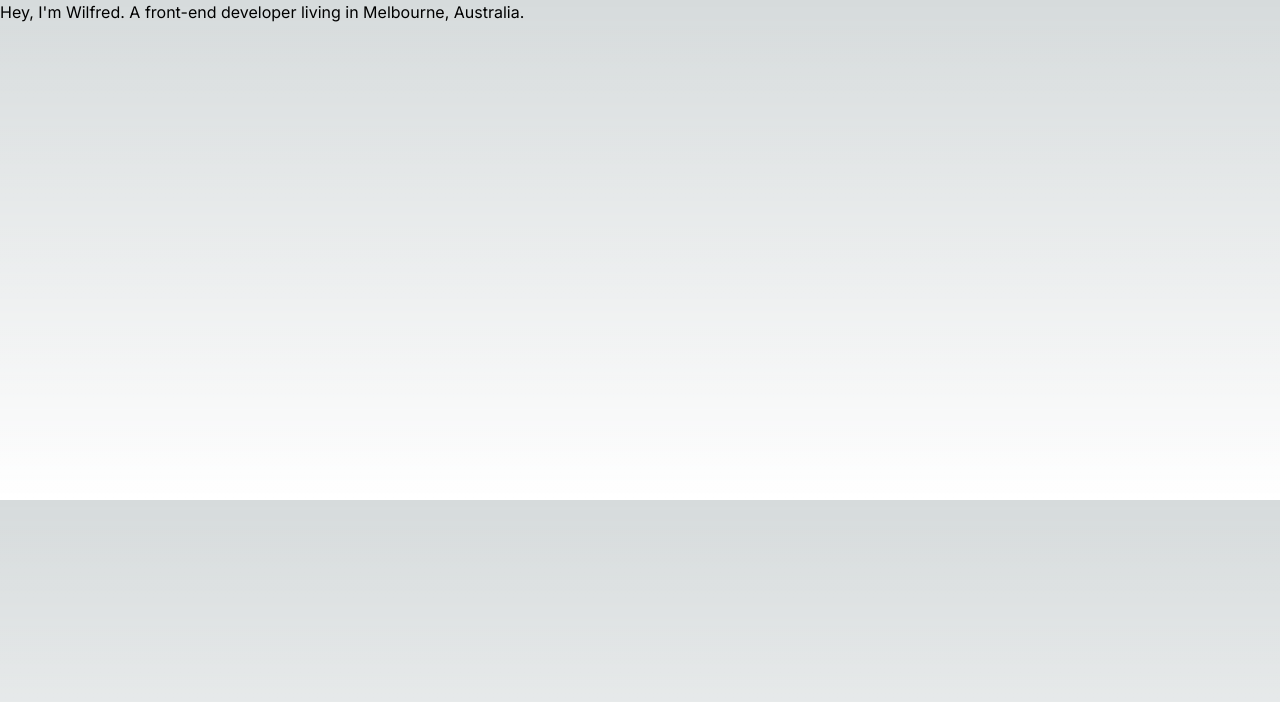
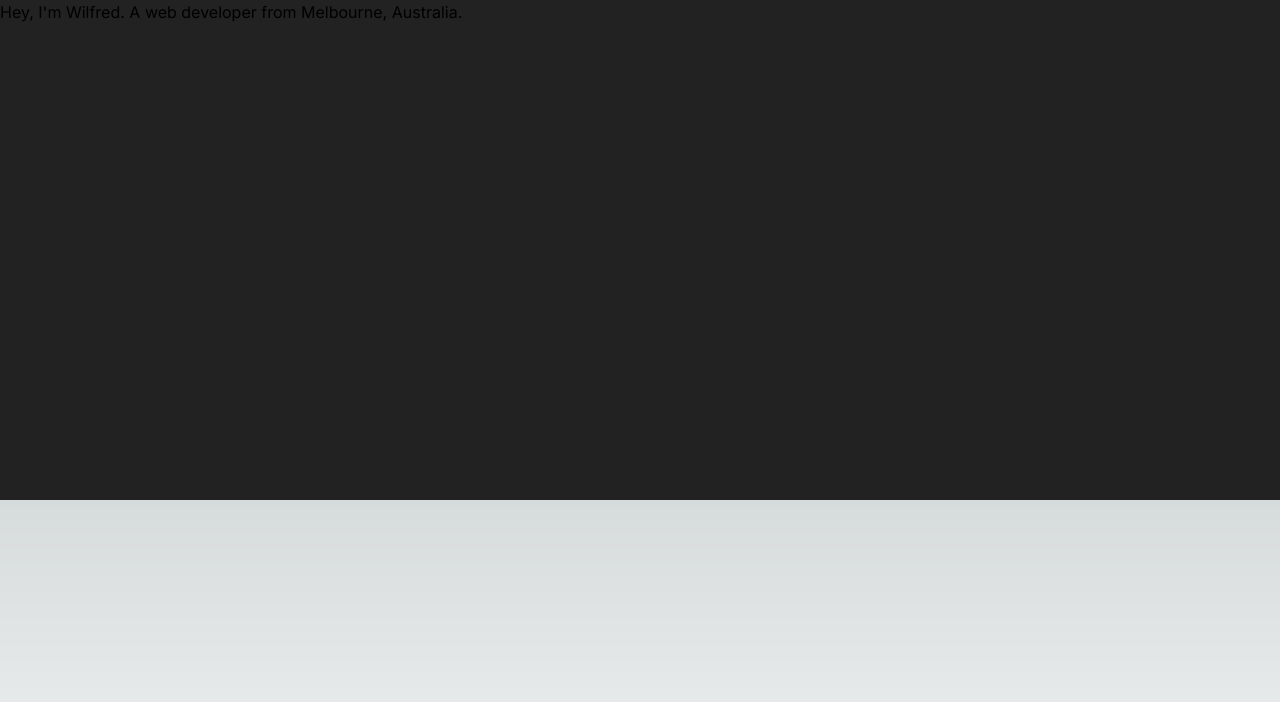
Before and after one commit to wilfred-py/personal-portfolio, a Next.js app: page / in a window 1280 px wide. Shown: the top 702 px of the page. Built offline with nearby package versions, Linux system fonts and the light colour scheme.

Commit message:
Upgrade TailwindCSS to v3.0

```diff
--- a/package.json
+++ b/package.json
@@ -18,9 +18,9 @@
     "@types/node": "^20",
     "@types/react": "^18",
     "@types/react-dom": "^18",
-    "autoprefixer": "^10.0.1",
-    "postcss": "^8",
-    "tailwindcss": "^3.3.0",
+    "autoprefixer": "^10.4.19",
+    "postcss": "^8.4.38",
+    "tailwindcss": "^3.4.3",
     "typescript": "^5"
   }
 }
--- a/src/app/components/About.tsx
+++ b/src/app/components/About.tsx
@@ -1,9 +1,9 @@
 export default function About() {
     return (
         <>
-            <div className="w-full h-[500px] ">
+            <div className="w-full h-[500px] bg-mainGrey">
                 <div>
-                    <h1>Hey, I'm Wilfred. A front-end developer living in Melbourne, Australia. </h1>
+                    <h1 className="bg-">Hey, I'm Wilfred. A web developer from Melbourne, Australia. </h1>
                 </div>
             </div>
         </>
--- a/tailwind.config.ts
+++ b/tailwind.config.ts
@@ -1,17 +1,15 @@
 import type { Config } from "tailwindcss";
 
 const config: Config = {
-  content: [
-    "./src/pages/**/*.{js,ts,jsx,tsx,mdx}",
-    "./src/components/**/*.{js,ts,jsx,tsx,mdx}",
-    "./src/app/**/*.{js,ts,jsx,tsx,mdx}",
-  ],
+    content: ["./src/pages/**/*.{js,ts,jsx,tsx,mdx}", "./src/components/**/*.{js,ts,jsx,tsx,mdx}", "./src/app/**/*.{js,ts,jsx,tsx,mdx}"],
     theme: {
+        colors: {
+            mainGrey: "#222222",
+        },
         extend: {
             backgroundImage: {
                 "gradient-radial": "radial-gradient(var(--tw-gradient-stops))",
-        "gradient-conic":
-          "conic-gradient(from 180deg at 50% 50%, var(--tw-gradient-stops))",
+                "gradient-conic": "conic-gradient(from 180deg at 50% 50%, var(--tw-gradient-stops))",
             },
         },
     },
```
Also changed, not shown: 1 other file (tests, documents, lock files or other folders). Lines whose indentation alone changed are shown as unchanged.
